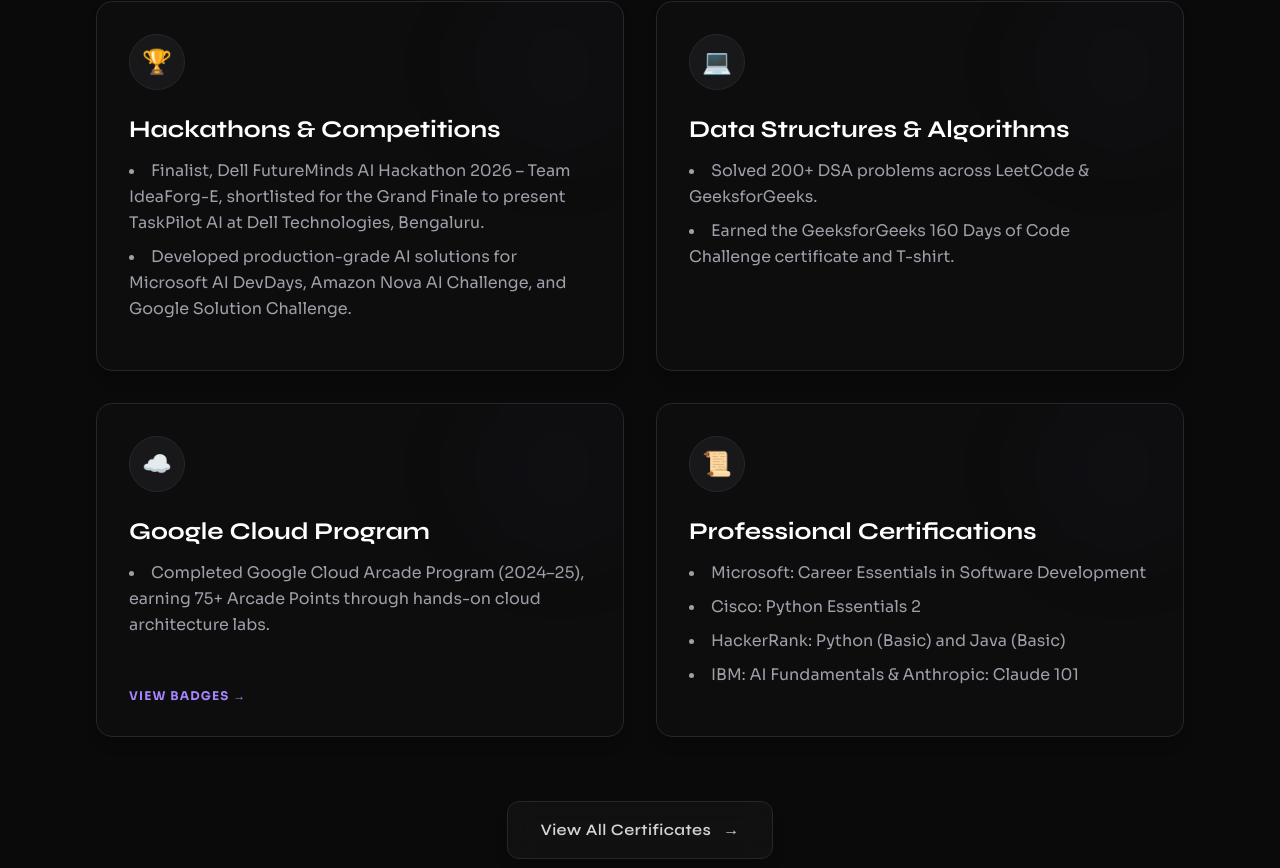
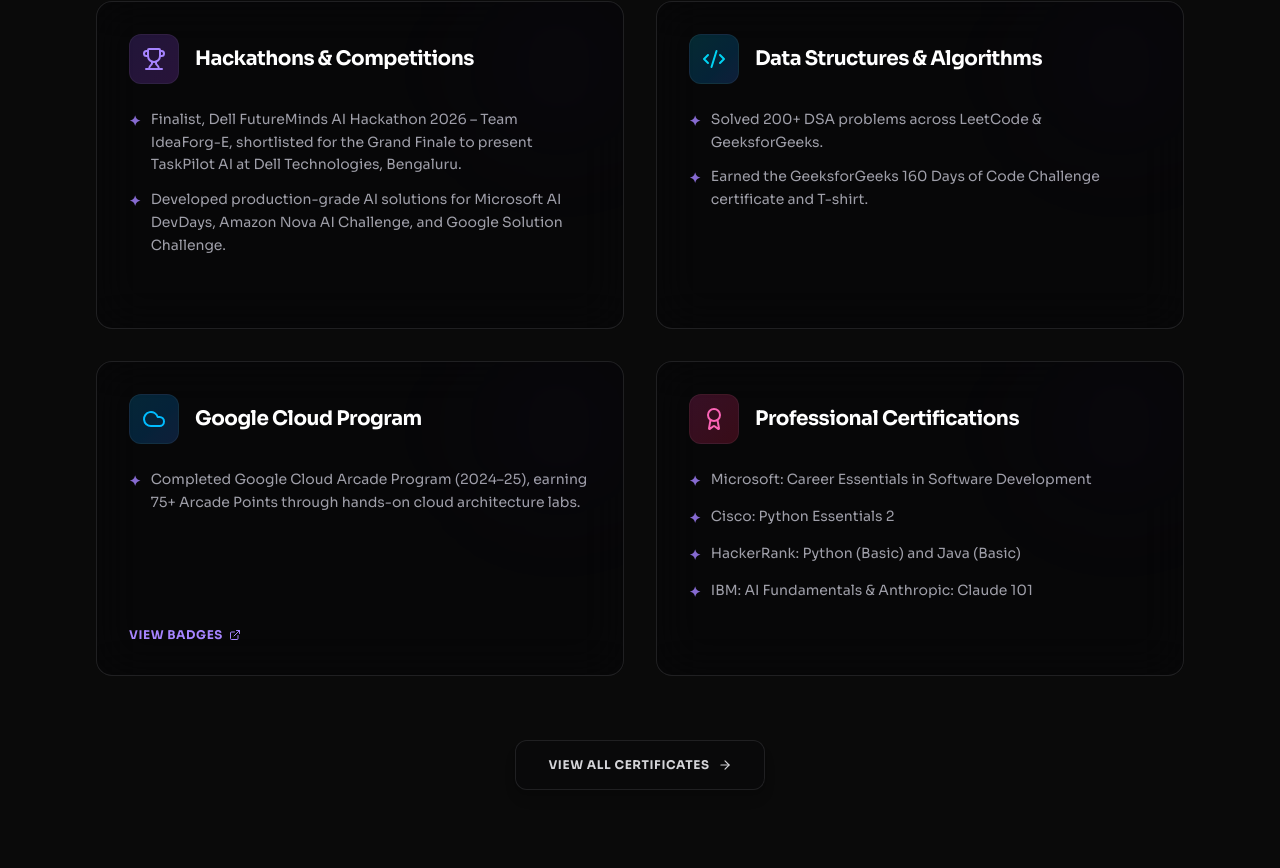
Before and after one commit to Anil-Pradhan-web/MY-PORTFOLIO, a Next.js app: page / in a window 1280 px wide. Shown: the part 2092-2960 px from the top of the page. Built offline with nearby package versions, Linux system fonts and the light colour scheme; a web font is replaced by a local one.

Commit message:
feat: redesign Achievements section with gradient glass badges and Lucide icons

```diff
--- a/src/components/sections/Achievements.tsx
+++ b/src/components/sections/Achievements.tsx
@@ -2,6 +2,7 @@
 
 import { motion } from 'framer-motion';
 import SectionHeading from '../ui/SectionHeading';
+import { Trophy, Code2, Cloud, Award, ArrowRight, ExternalLink } from 'lucide-react';
 
 const achievements = [
   {
@@ -10,7 +11,10 @@
       "Finalist, Dell FutureMinds AI Hackathon 2026 – Team IdeaForg-E, shortlisted for the Grand Finale to present TaskPilot AI at Dell Technologies, Bengaluru.",
       "Developed production-grade AI solutions for Microsoft AI DevDays, Amazon Nova AI Challenge, and Google Solution Challenge."
     ],
-    icon: "🏆"
+    icon: Trophy,
+    color: "from-violet-500/20 to-purple-500/20",
+    iconColor: "text-violet-400",
+    borderColor: "group-hover:border-violet-500/30"
   },
   {
     title: "Data Structures & Algorithms",
@@ -18,16 +22,22 @@
       "Solved 200+ DSA problems across LeetCode & GeeksforGeeks.",
       "Earned the GeeksforGeeks 160 Days of Code Challenge certificate and T-shirt."
     ],
-    icon: "💻"
+    icon: Code2,
+    color: "from-cyan-500/20 to-blue-500/20",
+    iconColor: "text-cyan-400",
+    borderColor: "group-hover:border-cyan-500/30"
   },
   {
     title: "Google Cloud Program",
     desc: [
       "Completed Google Cloud Arcade Program (2024–25), earning 75+ Arcade Points through hands-on cloud architecture labs."
     ],
-    link: "View Badges →",
+    link: "View Badges",
     linkUrl: "https://www.credly.com/users/anil-pradhan324",
-    icon: "☁️"
+    icon: Cloud,
+    color: "from-sky-500/20 to-blue-500/20",
+    iconColor: "text-sky-400",
+    borderColor: "group-hover:border-sky-500/30"
   },
   {
     title: "Professional Certifications",
@@ -37,7 +47,10 @@
       "HackerRank: Python (Basic) and Java (Basic)",
       "IBM: AI Fundamentals & Anthropic: Claude 101"
     ],
-    icon: "📜"
+    icon: Award,
+    color: "from-pink-500/20 to-rose-500/20",
+    iconColor: "text-pink-400",
+    borderColor: "group-hover:border-pink-500/30"
   }
 ];
 
@@ -47,55 +60,71 @@
       <SectionHeading>Achievements & Certifications</SectionHeading>
 
       <div className="grid grid-cols-1 md:grid-cols-2 gap-8 mt-12 w-full">
-        {achievements.map((item, idx) => (
+        {achievements.map((item, idx) => {
+          const Icon = item.icon;
+          return (
             <motion.div
               key={idx}
               initial={{ opacity: 0, y: 20 }}
               whileInView={{ opacity: 1, y: 0 }}
               viewport={{ once: true }}
               transition={{ delay: idx * 0.1 }}
-            className="flex flex-col bg-[#0d0d0d] p-8 rounded-2xl border border-zinc-800 hover:border-violet-400/50 transition-colors shadow-lg group relative overflow-hidden"
+              className={`flex flex-col bg-[#050508]/60 backdrop-blur-xl p-8 rounded-2xl border border-zinc-800/80 ${item.borderColor} transition-all duration-300 hover:shadow-[0_0_30px_rgba(139,92,246,0.05)] group relative overflow-hidden`}
             >
-            <div className="absolute top-0 right-0 w-32 h-32 bg-violet-500/5 rounded-full blur-3xl pointer-events-none group-hover:bg-violet-400/10 transition-colors" />
-            <div className="w-14 h-14 bg-zinc-900 border border-zinc-800 rounded-full flex items-center justify-center mb-6 group-hover:border-violet-400/30 transition-colors">
-              <span className="text-2xl">{item.icon}</span>
+              {/* Decorative background glow */}
+              <div className="absolute top-0 right-0 w-32 h-32 bg-violet-500/5 rounded-full blur-3xl pointer-events-none group-hover:bg-violet-400/10 transition-all duration-500" />
+
+              <div className="flex items-center gap-4 mb-6">
+                <div className={`p-3 bg-gradient-to-br ${item.color} rounded-xl border border-white/5`}>
+                  <Icon className={`w-6 h-6 ${item.iconColor}`} />
                 </div>
-            <h3 className="font-syne text-2xl font-bold text-white mb-3 group-hover:text-violet-300 transition-colors">{item.title}</h3>
-            <ul className="text-zinc-400 leading-relaxed mb-4 list-disc list-inside space-y-2">
-              {item.desc.map((d, i) => <li key={i}>{d}</li>)}
+                <h3 className="font-title text-xl font-bold text-white tracking-tight group-hover:text-zinc-200 transition-colors">
+                  {item.title}
+                </h3>
+              </div>
+
+              <ul className="text-zinc-400 text-sm leading-relaxed mb-6 space-y-3 font-sans flex-grow">
+                {item.desc.map((d, i) => (
+                  <li key={i} className="flex items-start gap-2.5 hover:text-zinc-300 transition-colors">
+                    <span className="text-violet-400/80 font-bold shrink-0 mt-0.5">✦</span>
+                    <span>{d}</span>
+                  </li>
+                ))}
               </ul>
+
               {item.link ? (
                 <a
                   href={item.linkUrl}
                   target="_blank"
                   rel="noreferrer"
-                className="text-violet-400 text-xs tracking-widest font-bold uppercase mt-auto flex items-center gap-2 group-hover:translate-x-1 transition-transform cursor-pointer"
+                  className="text-violet-400 hover:text-violet-300 text-xs tracking-wider font-bold uppercase mt-auto flex items-center gap-1.5 transition-colors cursor-pointer w-fit"
                 >
                   {item.link}
+                  <ExternalLink size={12} className="transition-transform group-hover:translate-x-0.5 group-hover:-translate-y-0.5" />
                 </a>
               ) : (
-              // Add a spacer to keep the layout consistent if there's no link
-              <div className="mt-auto"></div>
+                <div className="mt-auto h-4"></div>
               )}
             </motion.div>
-        ))}
+          );
+        })}
       </div>
 
       <motion.div
         initial={{ opacity: 0, y: 20 }}
         whileInView={{ opacity: 1, y: 0 }}
         viewport={{ once: true }}
-        transition={{ delay: 0.5 }}
+        transition={{ delay: 0.4 }}
         className="mt-16 flex justify-center w-full"
       >
         <a
           href="https://www.linkedin.com/in/anil-pradhan543/details/certifications/"
           target="_blank"
           rel="noreferrer"
-          className="flex items-center gap-3 bg-zinc-900/50 backdrop-blur-md border border-zinc-800 hover:border-violet-400 text-zinc-300 hover:text-violet-400 font-syne tracking-wide font-semibold px-8 py-4 rounded-xl transition-all shadow-lg hover:shadow-[0_0_20px_rgba(139,92,246,0.2)] group"
+          className="flex items-center gap-2 px-8 py-4 bg-zinc-950/60 hover:bg-zinc-900 border border-zinc-800/80 hover:border-violet-500/50 text-zinc-300 hover:text-violet-300 font-title tracking-wider font-bold text-xs uppercase rounded-xl transition-all shadow-lg hover:shadow-[0_0_25px_rgba(139,92,246,0.15)] group"
         >
           View All Certificates
-          <span className="group-hover:translate-x-1 transition-transform">→</span>
+          <ArrowRight size={14} className="transition-transform group-hover:translate-x-1" />
         </a>
       </motion.div>
     </section>
```
Lines whose indentation alone changed are shown as unchanged.
